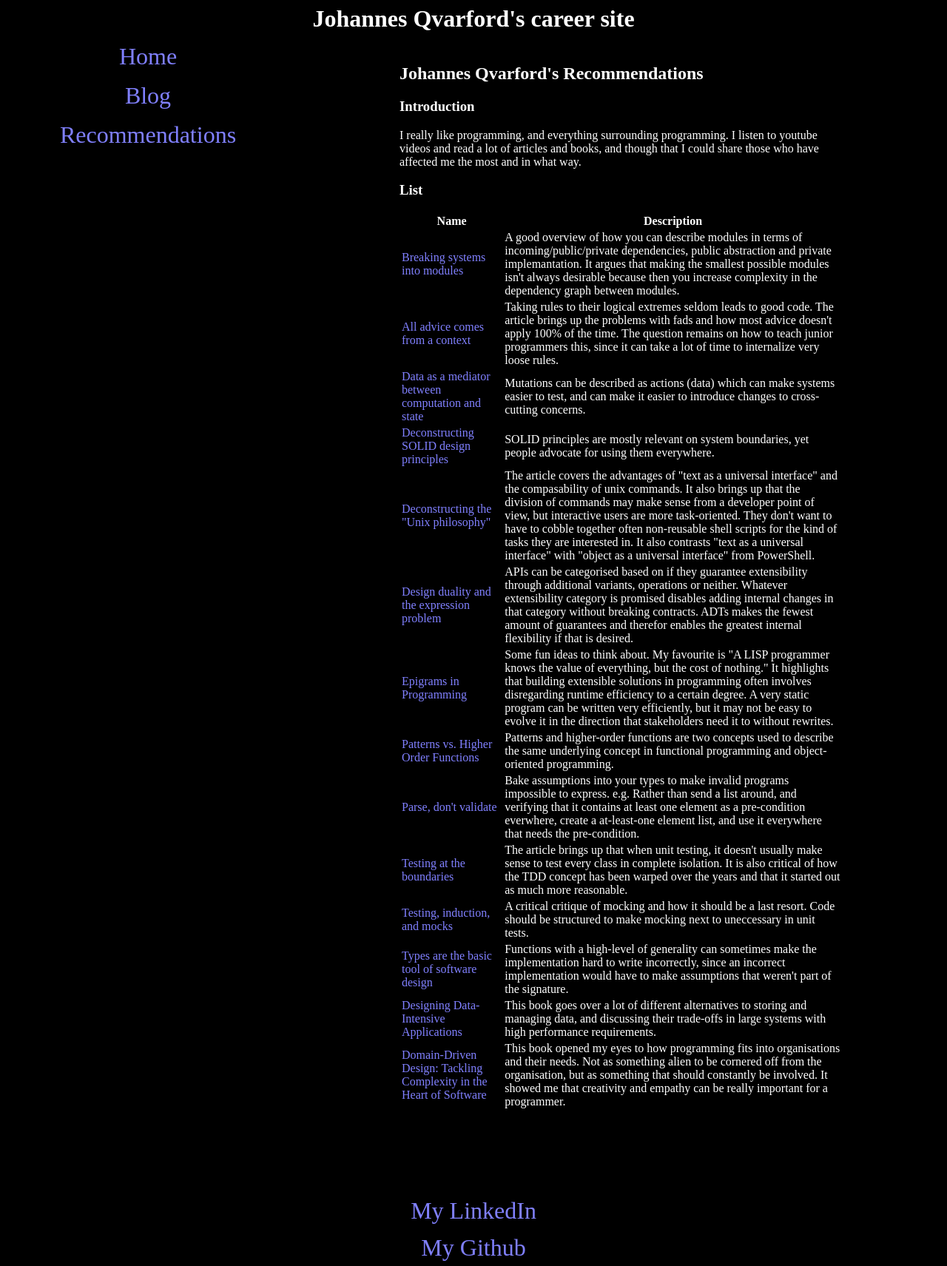
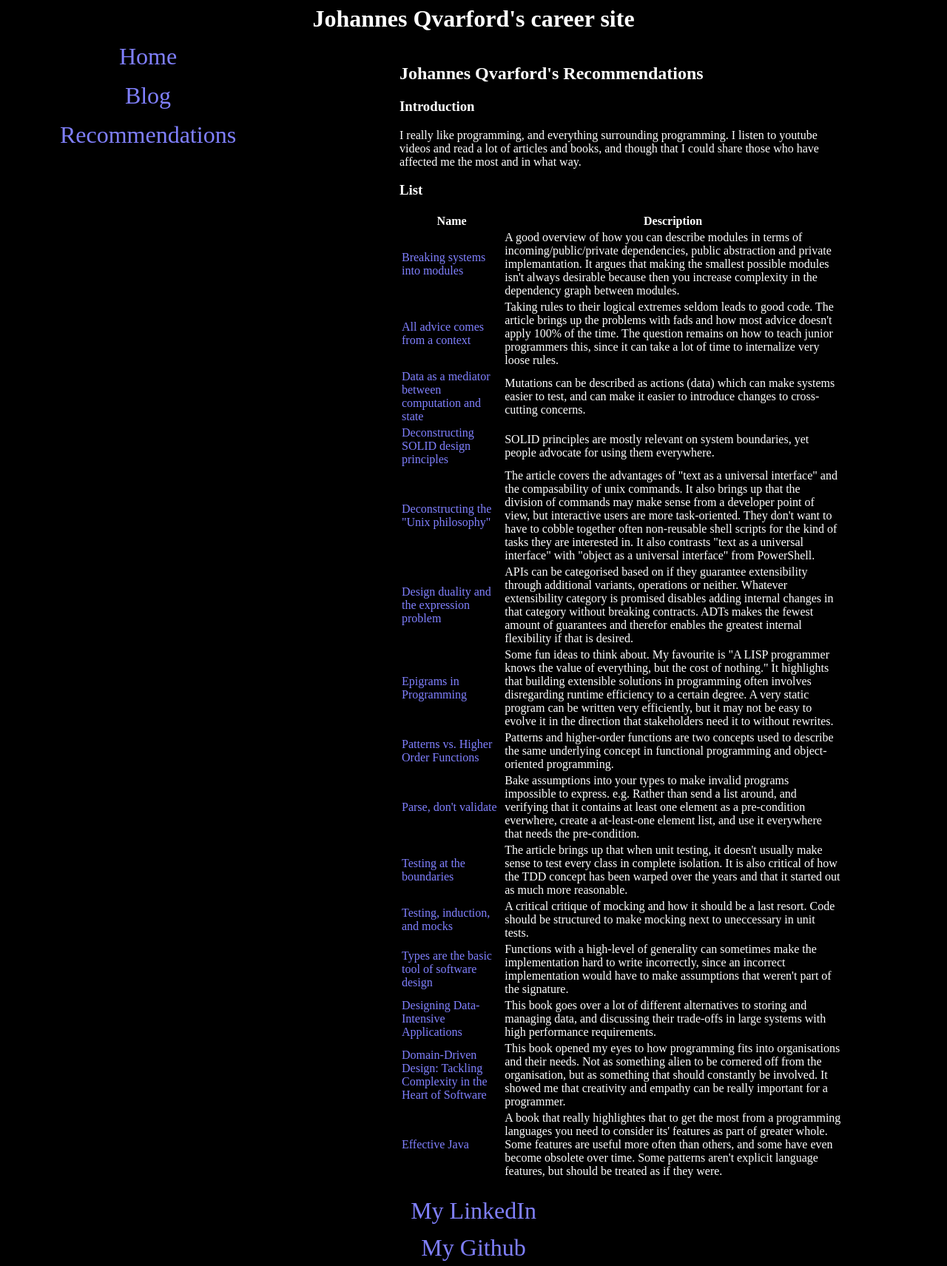
Before and after one commit to johannes-qvarford/johannes-qvarford.github.io, a Jekyll site: the page built from recommendations/index.html, in a window 1280 px wide. Shown: the whole page at 74% size. Built offline with Jekyll 4.4.1, drawn with Linux system fonts in a browser that asks for light colours.

Commit message:
Effective Java

```diff
--- a/recommendations/index.html
+++ b/recommendations/index.html
@@ -79,6 +79,12 @@ recommendations:
       Not as something alien to be cornered off from the organisation, but as something that should constantly be involved.
       It showed me that creativity and empathy can be really important for a programmer.
 
+  - name: Effective Java
+    link: https://www.oreilly.com/library/view/effective-java/9780134686097/
+    review: |
+      A book that really highlightes that to get the most from a programming languages you need to consider its' features as part of greater whole.
+      Some features are useful more often than others, and some have even become obsolete over time.
+      Some patterns aren't explicit language features, but should be treated as if they were.
 ---
 <!--
   - name: T
@@ -86,6 +92,7 @@ recommendations:
     review: |
       T
 -->
+
 
 <article>
     <h2>{{ page.title }}</h2>
@@ -117,8 +124,6 @@ recommendations:
 <!--
   TODO:
 
-https://www.dddcommunity.org/book/evans_2003/
-https://www.oreilly.com/library/view/effective-java/9780134686097/
 https://www.oreilly.com/library/view/extreme-programming-explained/0321278658/
 https://www.amazon.com/Large-Scale-Software-Design-John-Lakos/dp/0201633620
 https://jcip.net/
```
